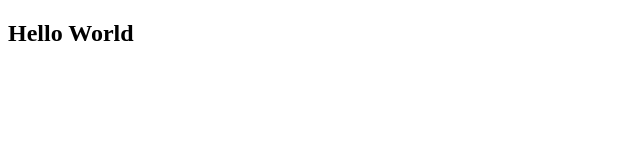
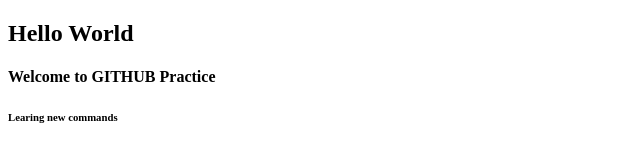
Before and after one commit to mufeezurrehman11/Commands-Practice, a plain HTML site: page index.html in a window 1280 px wide. Shown: the whole page, without its empty margins (0-640 px from the left). Drawn offline with Linux system fonts and the light colour scheme.

Commit message:
Learning New Commands

```diff
--- a/index.html
+++ b/index.html
@@ -7,5 +7,7 @@
 </head>
 <body>
     <h2>Hello World</h2>
+    <h4>Welcome to GITHUB Practice</h4>
+    <h6>Learing new commands</h6>
 </body>
 </html>
```
